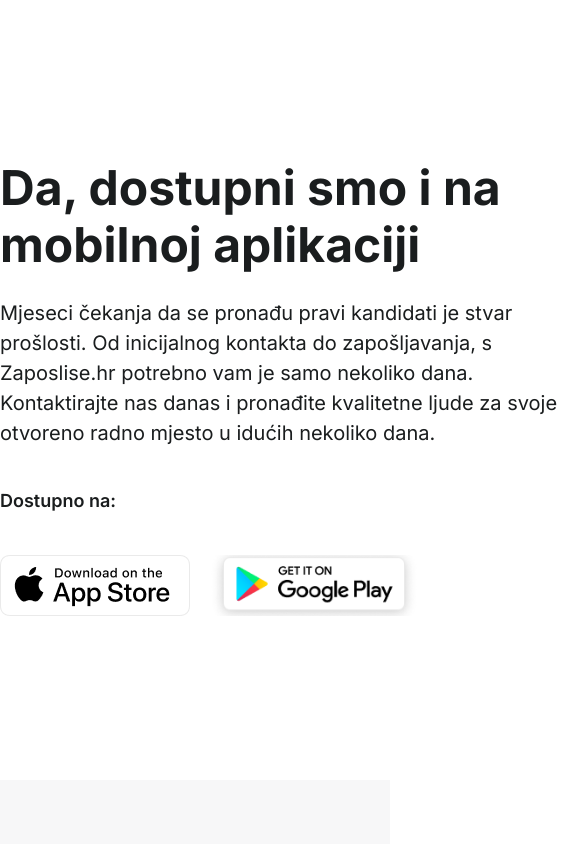
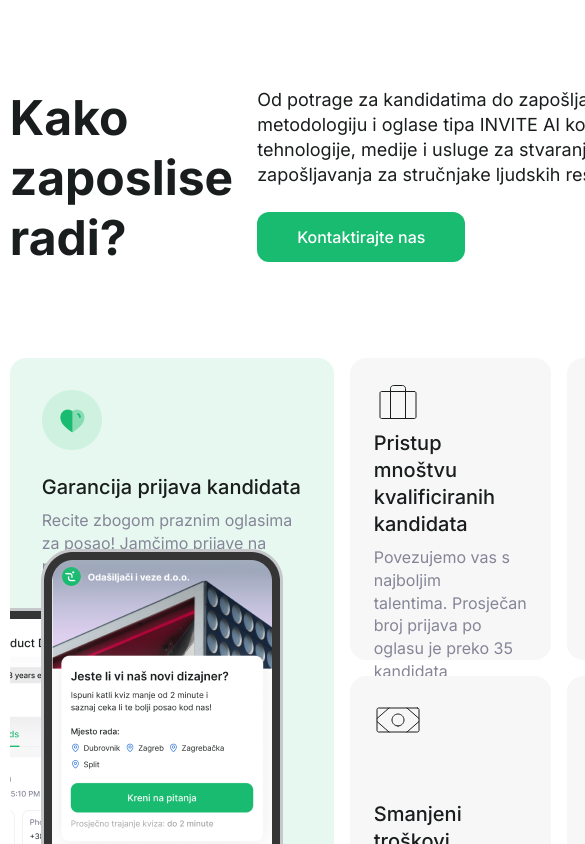
Before and after one commit to marijan10marijan/zaposlise, a Next.js app: page /posloprimci in a window 390 px wide. Shown: the top 844 px of the page, 585 px wide, since content can reach past the window. Built offline with nearby package versions, Linux system fonts and the light colour scheme.

Commit message:
changes added

```diff
--- a/src/app/poslodavci/page.jsx
+++ b/src/app/poslodavci/page.jsx
@@ -16,7 +16,7 @@ const PoslodavciPage = () => {
       <Navbar />
       {/* <PoslodavciMain /> */}
       {/* <PoslodavciPomocVama /> */}
-      {/* <KakoRadimo /> */}
+      <KakoRadimo />
       {/* <PoslodavciNasiKorisnici /> */}
       {/* <PoslodavciPrijave /> */}
       {/* <PoslodavciRezultati /> */}
--- a/src/app/posloprimci/page.jsx
+++ b/src/app/posloprimci/page.jsx
@@ -15,8 +15,9 @@ const PosloprimciPage = () => {
       <Navbar />
       {/* <PosloprimciPosao /> */}
       {/* <PosloprimciSlider /> */}
-      {/* <KakoRadimo /> */}
+      <KakoRadimo />
       <PosloprimciMobilnaAplikacija />
+      {/* GOTOVO ******************************************************/}
       <PosloprimciBlog />
       {/* GOTOVO ******************************************************/}
       <Kontakt />
--- a/src/components/posloprimciComponents/PosloprimciMobilnaAplikacija.jsx
+++ b/src/components/posloprimciComponents/PosloprimciMobilnaAplikacija.jsx
@@ -23,6 +23,7 @@ const PosloprimciMobilnaAplikacija = () => {
             <div className={styles.app__left_bottomLinks}>
               <Link href={"/"}>
                 <Image
+                  className={styles.app__left_bottomLinks_appleImg}
                   src={"/appStore.png"}
                   alt="apple app store trgovina"
                   width={190}
@@ -31,6 +32,7 @@ const PosloprimciMobilnaAplikacija = () => {
               </Link>
               <Link href={"/"}>
                 <Image
+                  className={styles.app__left_bottomLinks_googleImg}
                   src={"/googlePlay.png"}
                   alt="google play trgovina"
                   width={208}
--- a/src/components/posloprimciComponents/posloprimciMobilnaAplikacija.module.css
+++ b/src/components/posloprimciComponents/posloprimciMobilnaAplikacija.module.css
@@ -4,6 +4,7 @@
 }
 .app__wrapper {
   max-width: 1200px;
+  width: 95%;
   margin-inline: auto;
   border-radius: 30px;
   display: flex;
@@ -57,12 +58,93 @@
 
 /* BREAKPOINTS *************************************************************/
 @media (max-width: 1191px) {
+  .app {
+    margin-block-end: 5rem;
+  }
+  .app__wrapper {
+    gap: 2.5rem;
+  }
 }
 @media (max-width: 1040px) {
+  .app__wrapper {
+    width: 100%;
+    padding-inline: 1rem;
+  }
+  .app__left {
+    flex: 1;
+  }
+  .app__left_top {
+    width: 100%;
+  }
+  .app__left_top h3 {
+    font-size: 2.5rem;
+    line-height: 3.1125rem;
+  }
+  .app__right {
+    width: 100%;
+    flex: 1;
+  }
+  .app__right img {
+    width: 100%;
+  }
 }
 @media (max-width: 768px) {
+  .app__wrapper {
+    flex-direction: column;
+    gap: 1rem;
+  }
+  .app__left_bottom {
+    gap: 1rem;
+  }
+  .app__right img {
+    height: 391px;
+  }
 }
 @media (max-width: 498px) {
+  .app {
+    margin-block-end: 11rem;
+  }
+  .app__left_top {
+    gap: 1rem;
+  }
+  .app__left_top h3 {
+    font-size: 1.75rem;
+    line-height: 2.1rem;
+    text-wrap: balance;
+  }
+  .app__left_top p {
+    font-size: 0.875rem;
+    line-height: 1.225rem;
+  }
+
+  .app__wrapper {
+    position: relative;
+  }
+
+  .app__left_bottom {
+    position: absolute;
+    bottom: -7rem;
+    left: 1rem;
+  }
+  .app__left_bottomLinks a {
+    flex: 1;
+    width: 100%;
+  }
+  .app__left_bottomLinks_appleImg {
+    height: 50px;
+    width: fit-content;
+  }
+  .app__left_bottomLinks_googleImg {
+    height: 50px;
+    width: 168px;
+  }
 }
-@media (max-width: 246px) {
+@media (max-width: 364px) {
+  .app__left_bottom {
+    position: absolute;
+    bottom: -11rem;
+  }
+  .app__left_bottomLinks {
+    flex-direction: column;
+  }
 }
```
Also changed, not shown: src/components/sharedComponents/KakoRadimo.jsx (line endings or trailing spaces), src/components/sharedComponents/KakoRadimoFlex.jsx (line endings or trailing spaces), src/components/sharedComponents/kakoRadimo.module.css (line endings or trailing spaces), src/components/sharedComponents/kakoRadimoFlex.module.css (line endings or trailing spaces).
